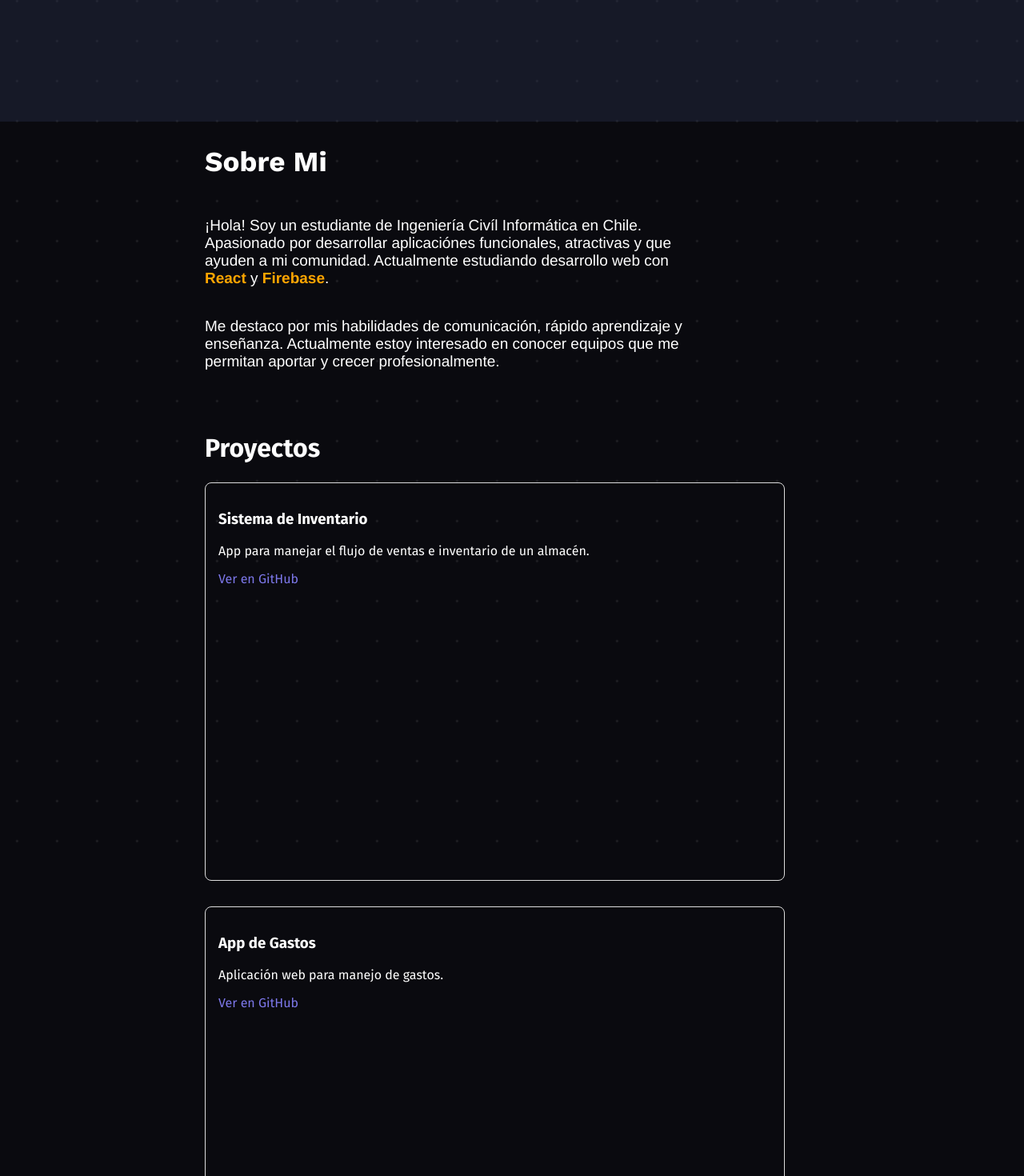
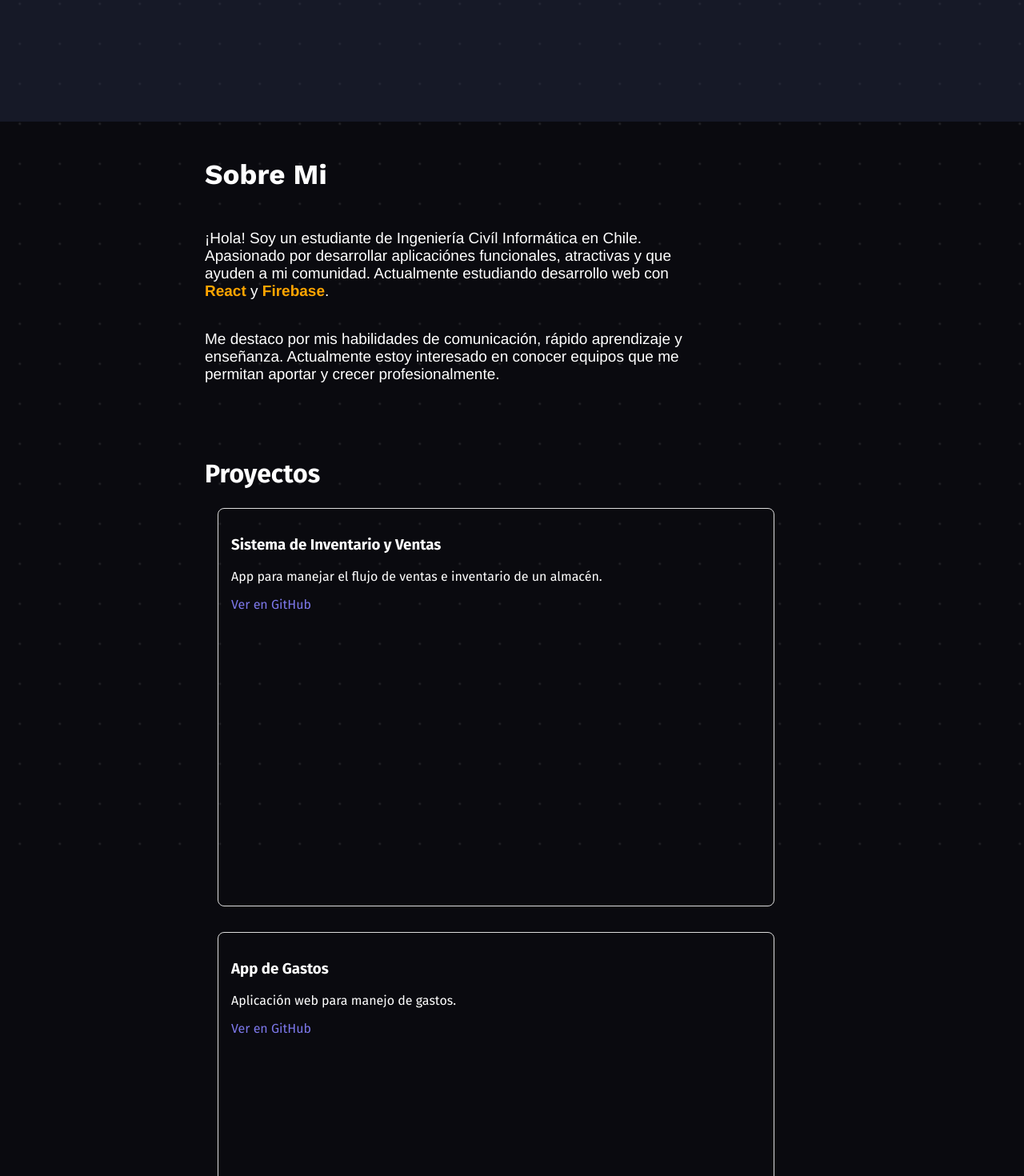
Before and after one commit to MatiasRodriguezH/app_portafolio, a React (Create React App) app: page / in a window 1280 px wide. Shown: the part 520-1990 px from the top of the page at 80% size. Built offline with nearby package versions, Linux system fonts and the light colour scheme.

Commit message:
feat: update styling in Projects, SobreMi, and Titulo components for improved layout and design

```diff
--- a/src/componentes/Projects.js
+++ b/src/componentes/Projects.js
@@ -2,8 +2,9 @@ import React from "react";
 import styled from "styled-components";
 
 const Section = styled.section`
-  padding: 2rem 0;
+  padding: 3rem 0;
   font-family: "Fira Sans";
+  position: relative;
 `;
 
 const Title = styled.h2`
@@ -15,6 +16,7 @@ const Title = styled.h2`
 const Projects = styled.div`
   display: grid;
   max-width: 1500px;
+  padding: 0 1rem 0 1rem;
   gap: 1rem;
   grid-template-columns: repeat(2, 1fr);
   @media (max-width: 1400px) {
@@ -42,37 +44,15 @@ const ProjectLink = styled.a`
 
 const projectos = [
   {
-    title: "Sistema de Inventario",
+    title: "Sistema de Inventario y Ventas",
     description:
       "App para manejar el flujo de ventas e inventario de un almacén.",
-    link: "https://github.com/tuusuario/outlier-detector",
+    link: "https://github.com/MatiasRodriguezH/Inventario",
   },
   {
     title: "App de Gastos",
     description: "Aplicación web para manejo de gastos.",
-    link: "https://github.com/tuusuario/sales-dashboard",
-  },
-  {
-    title: "Sistema de Inventario",
-    description:
-      "App para manejar el flujo de ventas e inventario de un almacén.",
-    link: "https://github.com/tuusuario/outlier-detector",
-  },
-  {
-    title: "App de Gastos",
-    description: "Aplicación web para manejo de gastos.",
-    link: "https://github.com/tuusuario/sales-dashboard",
-  },
-  {
-    title: "Sistema de Inventario",
-    description:
-      "App para manejar el flujo de ventas e inventario de un almacén.",
-    link: "https://github.com/tuusuario/outlier-detector",
-  },
-  {
-    title: "App de Gastos",
-    description: "Aplicación web para manejo de gastos.",
-    link: "https://github.com/tuusuario/sales-dashboard",
+    link: "https://github.com/MatiasRodriguezH/app_lista_gastos",
   },
 ];
 
--- a/src/componentes/SobreMi.js
+++ b/src/componentes/SobreMi.js
@@ -4,6 +4,10 @@ import styled from "styled-components";
 const SobreMiDiv = styled.div`
   display: flex;
   flex-direction: column;
+  padding-top: 3rem;
+  padding-bottom: -3rem;
+  position: relative;
+  z-index: 2;
 `;
 
 const Titulo = styled.h1`
--- a/src/componentes/Titulo.js
+++ b/src/componentes/Titulo.js
@@ -11,6 +11,7 @@ const TituloDiv = styled.div`
   flex-direction: center;
   z-index: 1;
   position: relative;
+  margin-bottom: -2rem;
 `;
 
 const Texto = styled.div`
```
